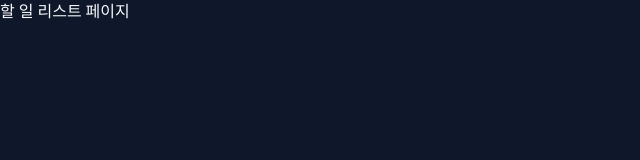
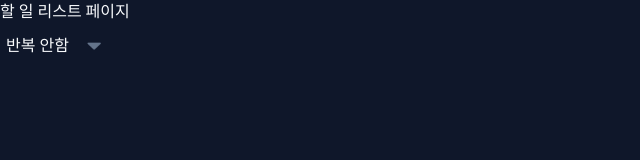
Before and after one commit to marie1016/Coworkers, a Next.js app: page /1/tasks in a window 1280 px wide. Shown: the top 160 px of the page, without its empty margins (0-640 px from the left). Built offline with nearby package versions, Linux system fonts and the light colour scheme.

Commit message:
feat:드롭다운 구현

```diff
--- a/package.json
+++ b/package.json
@@ -10,6 +10,7 @@
   },
   "dependencies": {
     "@headlessui/react": "^2.1.9",
+    "@heroicons/react": "^2.1.5",
     "@tailwindcss/aspect-ratio": "^0.4.2",
     "@tailwindcss/forms": "^0.5.9",
     "@tailwindcss/line-clamp": "^0.4.4",
--- /dev/null
+++ b/src/components/@shared/UI/Dropdown.tsx
@@ -0,0 +1,37 @@
+import useClickOutside from "@/lib/hooks/useClickOutSide";
+import { ReactNode, useState } from "react";
+
+interface DropdownProps {
+  children: ReactNode;
+  trigger: ReactNode;
+  menuClassName?: string;
+}
+
+export default function Dropdown({
+  trigger,
+  children,
+  menuClassName,
+}: DropdownProps) {
+  const [isOpen, setIsOpen] = useState(false);
+
+  const toggleDropdown = () => {
+    setIsOpen((prev) => !prev);
+  };
+
+  const handleClose = () => {
+    setIsOpen(false);
+  };
+
+  const dropDownRef = useClickOutside(handleClose);
+
+  return (
+    <div ref={dropDownRef} className="relative">
+      <button type="button" onClick={toggleDropdown}>
+        {trigger}
+      </button>
+      {isOpen && (
+        <ul className={`${menuClassName} absolute rounded-xl`}>{children}</ul>
+      )}
+    </div>
+  );
+}
--- /dev/null
+++ b/src/components/@shared/UI/Item.tsx
@@ -0,0 +1,19 @@
+import { ReactNode } from "react";
+
+interface DropdownItemProps {
+  children: ReactNode;
+  onClick: () => void;
+  itemClassName?: string;
+}
+
+export default function DropdownItem({
+  children,
+  onClick,
+  itemClassName,
+}: DropdownItemProps) {
+  return (
+    <li className={`cursor-pointer ${itemClassName}`}>
+      <button onClick={onClick}>{children}</button>
+    </li>
+  );
+}
--- /dev/null
+++ b/src/components/PageComponents/tasks/FrequencyDropdown.tsx
@@ -0,0 +1,50 @@
+import Dropdown from "@/components/@shared/UI/Dropdown";
+import DropdownItem from "@/components/@shared/UI/Item";
+import Image from "next/image";
+import { useState } from "react";
+
+interface Option {
+  label: string;
+}
+
+export default function FrequencyDropdown() {
+  const [selectedOption, setSelectedOption] = useState<Option | null>(null);
+
+  const handleSelect = (option: Option) => {
+    setSelectedOption(option);
+  };
+
+  const options: Option[] = [
+    { label: "한 번" },
+    { label: "매일" },
+    { label: "주 반복" },
+    { label: "월 반복" },
+  ];
+
+  return (
+    <Dropdown
+      menuClassName="w-28 left-0 top-12 border border-border-primary border-opacity-10"
+      trigger={
+        <div className="flex h-11 w-28 items-center justify-between px-1.5 py-2.5">
+          <span>{selectedOption ? selectedOption.label : "반복 안함"}</span>
+          <Image
+            src="/icons/icon-toggle.png"
+            width={24}
+            height={24}
+            alt="토글 아이콘"
+          />
+        </div>
+      }
+    >
+      {options.map((option) => (
+        <DropdownItem
+          key={option.label}
+          onClick={() => handleSelect(option)}
+          itemClassName="py-3 px-4 text-left"
+        >
+          {option.label}
+        </DropdownItem>
+      ))}
+    </Dropdown>
+  );
+}
--- /dev/null
+++ b/src/lib/hooks/useClickOutSide.ts
@@ -0,0 +1,18 @@
+import { useEffect, useRef } from "react";
+
+export default function useClickOutside(callback: () => void) {
+  const ref = useRef<HTMLDivElement | null>(null);
+
+  useEffect(() => {
+    const handleClickOutside = (e: MouseEvent) => {
+      if (ref.current && !ref.current.contains(e.target as Node)) {
+        callback();
+      }
+    };
+    document.addEventListener("mousedown", handleClickOutside);
+    return () => {
+      document.removeEventListener("mousedown", handleClickOutside);
+    };
+  }, [callback]);
+  return ref;
+}
--- a/src/pages/[teamId]/tasks.tsx
+++ b/src/pages/[teamId]/tasks.tsx
@@ -1,3 +1,10 @@
+import FrequencyDropdown from "@/components/PageComponents/tasks/FrequencyDropdown";
+
 export default function Tasks() {
-  return <div>할 일 리스트 페이지</div>;
+  return (
+    <div>
+      할 일 리스트 페이지
+      <FrequencyDropdown />
+    </div>
+  );
 }
```
Also changed, not shown: public/icons/icon-toggle.png (added), 1 other file (tests, documents, lock files or other folders).
